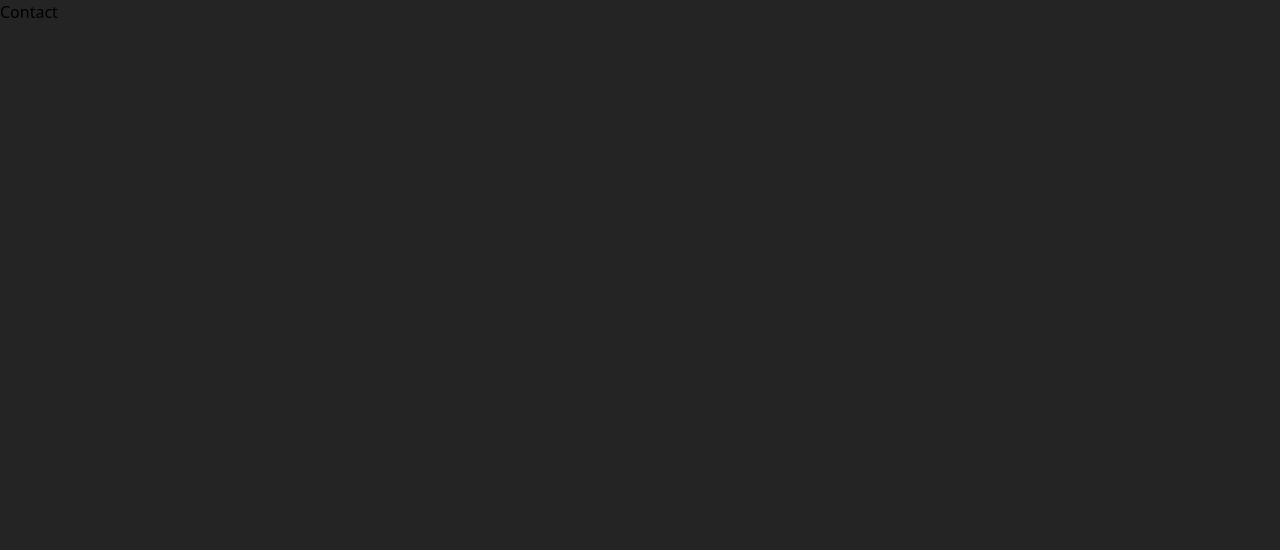
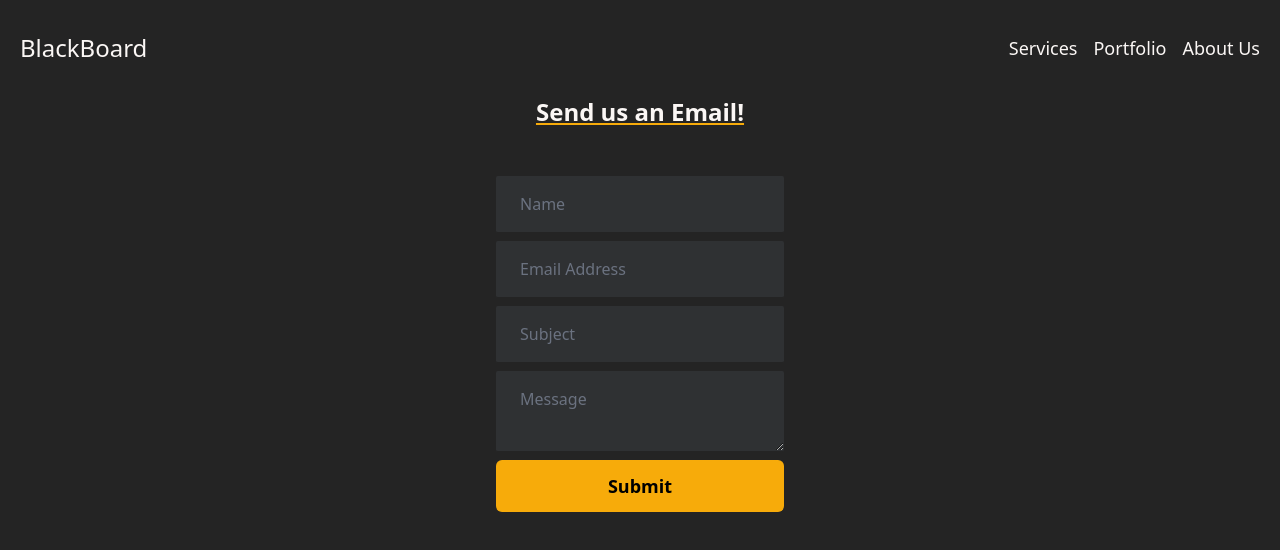
Before and after one commit to nathanpare/speedyscript-basic, a Next.js app: page /contact in a window 1280 px wide. Shown: the top 550 px of the page. Built offline with nearby package versions, Linux system fonts and the light colour scheme.

Commit message:
create contact form

```diff
--- a/components/Header.js
+++ b/components/Header.js
@@ -8,18 +8,18 @@ const Header = () => {
     <div className='h-24 flex justify-between
      items-center px-5'>
       <p onClick={() => router.push("/")}
-        className='sm:text-lg md:text-xl lg:text-2xl cursor-pointer
+        className='text-lg md:text-xl lg:text-2xl cursor-pointer
        text-[rgb(251,247,245)]'>BlackBoard</p>
       <div className='flex justify-between'>
         <p onClick={() => router.push("/services")}
-          className='sm:text-sm md:text-md lg:text-lg hover:underline
-         cursor-pointer text-[rgb(251,247,245)]'>Our Services</p>
+          className='text-sm md:text-md lg:text-lg hover:underline
+         cursor-pointer text-[rgb(251,247,245)]'>Services</p>
         <p onClick={() => router.push("/portfolio")}
-          className='sm:text-sm md:text-md lg:text-lg cursor-pointer
-         hover:underline pl-4 text-[rgb(251,247,245)]'>Our Work</p>
+          className='text-sm md:text-md lg:text-lg cursor-pointer
+         hover:underline pl-4 text-[rgb(251,247,245)]'>Portfolio</p>
         <p onClick={() => router.push("/mission")}
-          className='sm:text-sm md:text-md lg:text-lg cursor-pointer
-         hover:underline pl-4 text-[rgb(251,247,245)]'>Our Mission</p>
+          className='text-sm md:text-md lg:text-lg cursor-pointer
+         hover:underline pl-4 text-[rgb(251,247,245)]'>About Us</p>
       </div>
     </div>
   );
--- a/package.json
+++ b/package.json
@@ -12,7 +12,8 @@
     "@next/font": "13.1.6",
     "next": "13.1.6",
     "react": "18.2.0",
-    "react-dom": "18.2.0"
+    "react-dom": "18.2.0",
+    "react-hook-form": "^7.43.1"
   },
   "devDependencies": {
     "autoprefixer": "^10.4.13",
--- a/pages/contact.js
+++ b/pages/contact.js
@@ -1,11 +1,53 @@
+import Header from '@/components/Header';
 import React from 'react';
 
+import { useForm } from "react-hook-form";
+
 const Contact = () => {
+  const { register, handleSubmit } = useForm();
+  const onSubmit = formData => {
+    window.location.href = `mailto:nathanparebusiness@gmail.com?subject=${formData.subject}&body=Hi, my name is ${formData.name}. ${formData.message} (${formData.email})`;
+  }
+
   return (
     <div>
-      <h1>Contact</h1>
+      <Header />
+      <p className='text-[rgb(251,247,245)] text-2xl font-semibold text-center
+       decoration-[#F7AB0A] underline'>Send us an Email!</p>
+      <form onSubmit={handleSubmit(onSubmit)} className='flex flex-col space-y-2 w-96 mx-auto p-12 sm:w-96'>
+
+        <input
+        {...register("name")}
+        className='contactInput'
+        type="text"
+        placeholder='Name'
+        />
+
+        <input
+        {...register("email")}
+        className='contactInput'
+        type="email"
+        placeholder='Email Address'
+        />
+
+        <input
+        {...register("subject")}
+        className='contactInput'
+        type="text"
+        placeholder='Subject'
+        />
+
+        <textarea
+        {...register("message")}
+        className='contactInput'
+        placeholder='Message'
+        />
+
+        <button type='submit' className='bg-[#F7AB0A] py-3 px-10 rounded-md
+           text-black font-bold text-lg'>Submit</button>
+      </form>
     </div>
-  )
+  );
 }
 
 export default Contact;
--- a/pages/index.js
+++ b/pages/index.js
@@ -1,7 +1,11 @@
 import Head from 'next/head';
 import Header from '@/components/Header';
 
+import { useRouter } from 'next/router';
+
 export default function Home() {
+  const router = useRouter();
+
   return (
     <div>
       <Head>
@@ -12,7 +16,20 @@ export default function Home() {
       </Head>
 
       <Header />
+
       <main>
+        <div className='text-[rgb(251,247,245)] flex flex-col items-center pt-16'>
+          <p className='text-2xl font-semibold md:text-3xl lg:text-4xl'>
+            BlackBoard Development Studios</p>
+          <div className='text-xl md:text-2xl lg:text-3xl py-10'>
+            <p>Exceeding Expectations</p>
+            <p>Without Exceeding your Budget.</p>
+          </div>
+
+          <button onClick={() => router.push("/contact")} className='bg-[#F7AB0A] py-3 px-10 rounded-md
+           text-black font-bold text-lg'>Contact Us</button>
+        </div>
+
 
       </main>
     </div>
--- a/styles/globals.css
+++ b/styles/globals.css
@@ -1,3 +1,11 @@
 @tailwind base;
 @tailwind components;
 @tailwind utilities;
+
+@layer components {
+  .contactInput {
+    @apply outline-none bg-slate-400/10 rounded-sm border-b px-6 py-4 border-[#242424]
+    text-gray-500 placeholder-gray-500 transition-all focus:border-[#F7AB0A]/40
+    focus:text-[#F7AB0A]/40
+  }
+}
```
Also changed, not shown: 1 other file (tests, documents, lock files or other folders).
